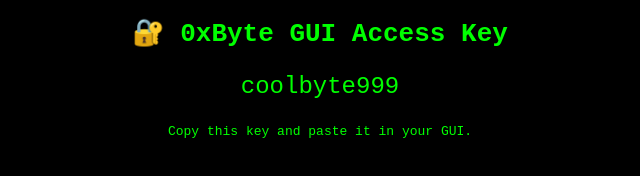
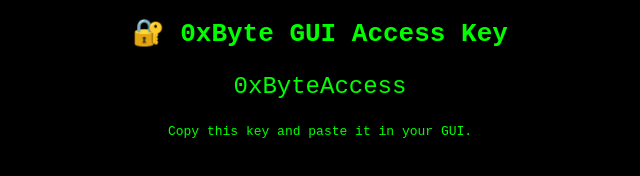
Before and after one commit to 0xByte0-png/key-page, a plain HTML site: page index.html in a window 1280 px wide. Shown: the full height of the page, 320-960 px from the left. Drawn offline with Linux system fonts and the light colour scheme.

Commit message:
Update index.html

```diff
--- a/index.html
+++ b/index.html
@@ -3,7 +3,7 @@
 <head><title>0xByte Key</title></head>
 <body style="background-color:black; color:lime; font-family:monospace; text-align:center;">
   <h1>🔐 0xByte GUI Access Key</h1>
-  <p style="font-size:24px;">coolbyte999</p>
+  <p style="font-size:24px;">0xByteAccess</p>
   <p>Copy this key and paste it in your GUI.</p>
 </body>
 </html>
```
